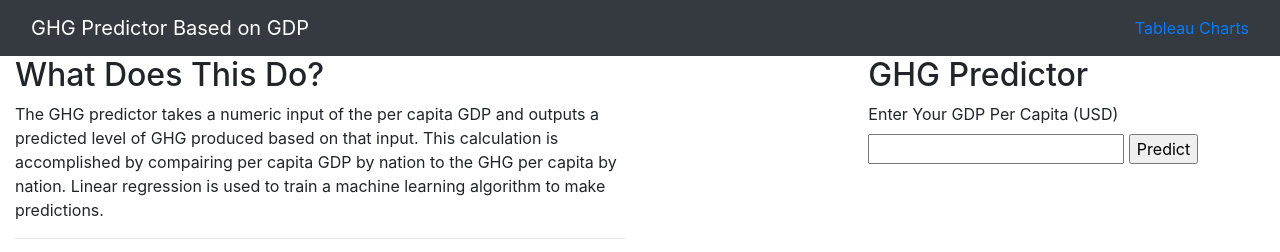
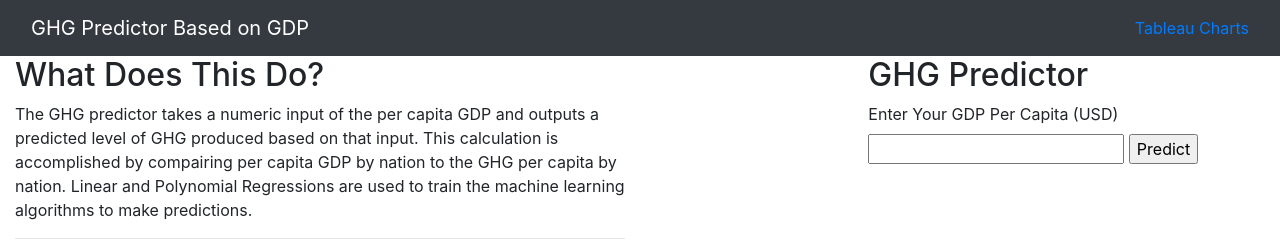
Before and after one commit to Kwamb0/GHGpercapita_Project, a Flask app: page / in a window 1280 px wide. Shown: the top 252 px of the page. Run offline with Flask 2, Linux system fonts and the light colour scheme; parts of the project's set-up code (start-up, migrations or seed data) failed here and were passed over; some libraries are stand-ins or nearby versions.

Commit message:
feat. Added text changes

```diff
--- a/templates/index.html
+++ b/templates/index.html
@@ -35,7 +35,7 @@
               <article class="description-content">
                 <h2 class="description-header">What Does This Do?</h2>
 
-                <p>The GHG predictor takes a numeric input of the per capita GDP and outputs a predicted level of GHG produced based on that input. This calculation is accomplished by compairing per capita GDP by nation to the GHG per capita by nation. Linear regression is used to train a machine learning algorithm to make predictions. </p>
+                <p>The GHG predictor takes a numeric input of the per capita GDP and outputs a predicted level of GHG produced based on that input. This calculation is accomplished by compairing per capita GDP by nation to the GHG per capita by nation. Linear and Polynomial Regressions are used to train the machine learning algorithms to make predictions. </p>
 
                 <hr class="description-hr"/>
                 <img src="https://news.cnrs.fr/sites/default/files/styles/visuel_principal/public/assets/images/fotolia_52889070_72dpi.jpg" alt="" width="230" height="180" id="GHG">
```
